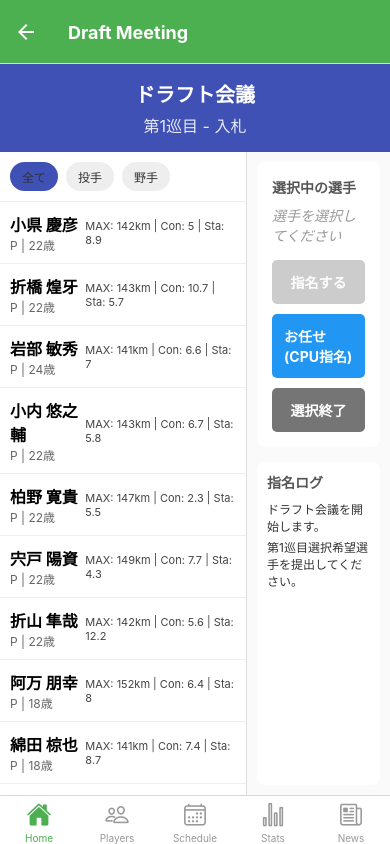
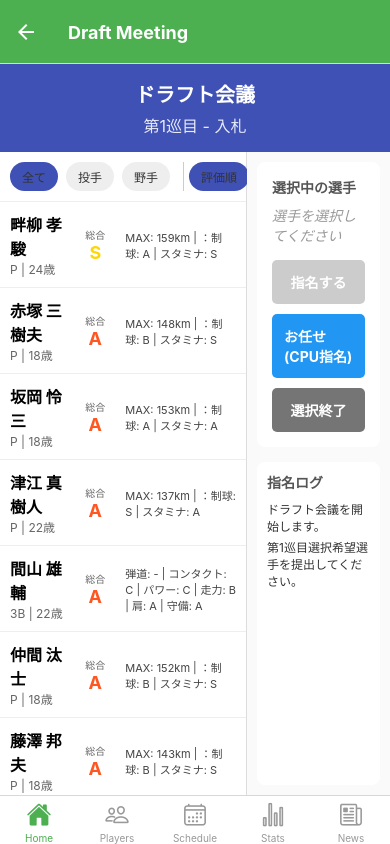
Before and after one commit to hasuximoto/penanto_baseball_game, a React Native app: screen /Draft in a window 390 px wide. Built offline with nearby package versions, Linux system fonts and the light colour scheme.

Commit message:
ドラフトの見た目修正

```diff
--- a/src/screens/DraftScreen.tsx
+++ b/src/screens/DraftScreen.tsx
@@ -9,6 +9,16 @@ import { dbManager } from '@/services/databaseManager';
 import { TeamStrategyManager } from '@/services/teamStrategyManager';
 import { Player, TeamId, NewsItem } from '@/types';
 import { Ionicons } from '@expo/vector-icons';
+
+const getRank = (value: number | undefined): string => {
+  if (value === undefined) return '-';
+  if (value >= 11) return 'S';
+  if (value >= 9) return 'A';
+  if (value >= 7) return 'B';
+  if (value >= 5) return 'C';
+  if (value >= 3) return 'D';
+  return 'E';
+};
 
 export const DraftScreen = () => {
   const navigation = useNavigation();
@@ -25,6 +35,7 @@ export const DraftScreen = () => {
   const [logs, setLogs] = useState<string[]>([]);
   const [selectedCandidate, setSelectedCandidate] = useState<Player | null>(null);
   const [filterPosition, setFilterPosition] = useState<'All' | 'P' | 'Fielder'>('All');
+  const [sortType, setSortType] = useState<'Evaluation' | 'Newest'>('Evaluation');
   const [isDraftOver, setIsDraftOver] = useState(false);
   const [teams, setTeams] = useState<any[]>([]);
   const [teamNeeds, setTeamNeeds] = useState<Record<string, any>>({});
@@ -237,8 +248,11 @@ export const DraftScreen = () => {
       teams.forEach(team => {
           if (team.id === gameState.selectedTeamId) return;
 
-          // 候補から選ぶ (既に誰かが選んでいてもOK)
-          const available = candidates; // 全員対象
+          // 既に指名済みのチームはスキップ
+          if (draftResults[team.id] && draftResults[team.id].length >= currentRound) return;
+
+          // 候補から選ぶ (既に誰かが選んでいてもOK、ただし確定済みの選手は除く)
+          const available = candidates.filter(p => (p.team as string) === 'unknown');
           const needs = getDynamicNeeds(team.id);
 
           let bestPlayer: Player | null = null;
@@ -314,12 +328,15 @@ export const DraftScreen = () => {
 
       if (losers.length > 0) {
           addLog(`--- 外れ1位指名 (${losers.length}球団) ---`);
-          // 外れたチームだけでウェーバー順に指名させる (簡易実装)
-          // pickOrderから losers に含まれるチームだけを抽出して再構築
-          const newOrder = pickOrder.filter(tid => losers.includes(tid));
-          setPickOrder(newOrder);
-          setCurrentPickIndex(0);
-          setDraftPhase('waiver'); // ここからはウェーバー扱い
+          // 外れたチームだけで再度入札させる
+          setNominations({}); // リセット
+          setDraftPhase('nomination'); // 再入札
+
+          // ユーザーが敗者チームに含まれている場合のみアラートを表示
+          if (gameState.selectedTeamId && losers.includes(gameState.selectedTeamId)) {
+             showAlert("抽選結果", "抽選に外れました。\n再度、指名選手を選択してください。");
+          }
+          // ユーザーが敗者でない場合は、useEffectが自動的に進行させる
       } else {
           // 全員確定 -> 2巡目へ
           addLog("1巡目指名終了。2巡目へ移ります。");
@@ -332,8 +349,34 @@ export const DraftScreen = () => {
       }
   };
 
+  // ハズレ1位指名の自動進行 (ユーザーが指名済みの場合)
+  useEffect(() => {
+      if (draftPhase === 'nomination' && currentRound === 1 && !loading) {
+          const userTeamId = gameState.selectedTeamId;
+          if (!userTeamId) return;
+
+          const userHasDrafted = (draftResults[userTeamId]?.length || 0) >= 1;
+
+          // ユーザーが指名済みだが、まだ指名していないチームがある場合 (ハズレ1位)
+          if (userHasDrafted) {
+              // まだ指名していないチームがあるか確認
+              const pendingTeams = teams.filter(t => {
+                  const draftedCount = draftResults[t.id]?.length || 0;
+                  return draftedCount < 1;
+              });
+
+              if (pendingTeams.length > 0) {
+                  // 少し待ってからCPU指名を実行
+                  const timer = setTimeout(() => {
+                      processFirstRoundNominations(null);
+                  }, 1000);
+                  return () => clearTimeout(timer);
+              }
+          }
+      }
+  }, [draftPhase, currentRound, draftResults, loading, teams, gameState.selectedTeamId]);
+
   const handleCpuPick = (teamId: string) => {
-    // ロースター制限チェック
     const currentRosterCount = (teamRosterCounts[teamId] || 0) + (draftResults[teamId]?.length || 0);
     if (currentRosterCount >= ROSTER_LIMIT) {
         addLog(`${teams.find(t => t.id === teamId)?.name || teamId} は定員に達したため選択を終了します。`);
@@ -380,9 +423,9 @@ export const DraftScreen = () => {
 
   const getPlayerScore = (p: Player) => {
       if (p.position === 'P') {
-          return (p.abilities.speed || 0) + (p.abilities.control || 0) * 10 + (p.abilities.stamina || 0) * 10;
+          return (p.scoutInfo?.speed || 0) + (p.scoutInfo?.control || 0) * 10 + (p.scoutInfo?.stamina || 0) * 10;
       } else {
-          return (p.abilities.contact || 0) * 10 + (p.abilities.power || 0) * 10 + (p.abilities.fielding || 0) * 10;
+          return (p.scoutInfo?.contact || 0) * 10 + (p.scoutInfo?.power || 0) * 10 + (p.scoutInfo?.fielding || 0) * 10;
       }
   };
 
@@ -441,8 +484,20 @@ export const DraftScreen = () => {
     }
 
     // 通常指名
-    executePick(teamId, targetPlayer);
-    setSelectedCandidate(null);
+    showAlert(
+        "自動指名",
+        `CPU推奨選手: ${targetPlayer.name} (${targetPlayer.position})\nこの選手を指名しますか？`,
+        [
+            { text: "キャンセル", style: "cancel" },
+            {
+                text: "指名する",
+                onPress: () => {
+                    executePick(teamId, targetPlayer);
+                    setSelectedCandidate(null);
+                }
+            }
+        ]
+    );
   };
 
   const handleUserPick = () => {
@@ -649,9 +704,40 @@ export const DraftScreen = () => {
     return unsubscribe;
   }, [navigation, draftResults]);
 
+  const calculateScoutScore = (p: Player) => {
+    if (!p.scoutInfo) return 0;
+    if (p.position === 'P') {
+        // 投手: 球速 + コン + スタ
+        // 平均: 145 + 75 + 75 = 295
+        const score = (p.scoutInfo.speed || 0) + (p.scoutInfo.control || 0) * 10 + (p.scoutInfo.stamina || 0) * 10;
+        return score * 1.2; // 野手とスケールを合わせる補正
+    } else {
+        // 野手: 5ツール
+        // 平均: 7.5 * 10 * 5 = 375
+        return (
+            (p.scoutInfo.contact || 0) * 10 +
+            (p.scoutInfo.power || 0) * 10 +
+            (p.scoutInfo.speedFielder || 0) * 10 +
+            (p.scoutInfo.arm || 0) * 10 +
+            (p.scoutInfo.fielding || 0) * 10
+        );
+    }
+  };
+
+  const getOverallRankLetter = (score: number) => {
+    if (score >= 450) return 'S';
+    if (score >= 380) return 'A';
+    if (score >= 320) return 'B';
+    if (score >= 260) return 'C';
+    if (score >= 200) return 'D';
+    return 'E';
+  };
+
   const renderCandidateItem = ({ item }: { item: Player }) => {
     const isSelected = selectedCandidate?.id === item.id;
     const isTaken = (item.team as string) !== 'unknown';
+    const score = calculateScoutScore(item);
+    const rank = getOverallRankLetter(score);
 
     return (
       <TouchableOpacity
@@ -667,14 +753,22 @@ export const DraftScreen = () => {
             <Text style={styles.candidateName}>{item.name}</Text>
             <Text style={styles.candidateDetail}>{item.position} | {item.age}歳</Text>
         </View>
+        <View style={styles.rankContainer}>
+            <Text style={styles.rankLabel}>総合</Text>
+            <Text style={[styles.rankValue, { color: rank === 'S' ? '#FFD700' : rank === 'A' ? '#FF5722' : '#333' }]}>{rank}</Text>
+        </View>
         <View style={styles.candidateStats}>
             {item.position === 'P' ? (
-                <Text style={styles.statText}>MAX: {item.abilities.speed}km | Con: {item.abilities.control} | Sta: {item.abilities.stamina}</Text>
+                <Text style={styles.statText}>MAX: {item.scoutInfo?.speed}km | ：制球: {getRank(item.scoutInfo?.control)} | スタミナ: {getRank(item.scoutInfo?.stamina)}</Text>
             ) : (
-                <Text style={styles.statText}>Daan: {item.abilities.trajectory} | Con: {item.abilities.contact} | Pow: {item.abilities.power}</Text>
+                <Text style={styles.statText}>弾道: {item.scoutInfo?.trajectory ? Math.round(item.scoutInfo.trajectory) : '-'} | コンタクト: {getRank(item.scoutInfo?.contact)} | パワー: {getRank(item.scoutInfo?.power)} | 走力: {getRank(item.scoutInfo?.speedFielder)} | 肩: {getRank(item.scoutInfo?.arm)} | 守備: {getRank(item.scoutInfo?.fielding)}</Text>
+            )}
+            {isTaken && (
+                <Text style={styles.takenText}>
+                    {teams.find(t => t.id === item.team)?.name || item.team} {item.draftRank}位
+                </Text>
             )}
         </View>
-        {isTaken && <Text style={styles.takenText}>指名済</Text>}
       </TouchableOpacity>
     );
   };
@@ -683,12 +777,23 @@ export const DraftScreen = () => {
       if (filterPosition === 'All') return true;
       if (filterPosition === 'P') return p.position === 'P';
       return p.position !== 'P';
+  }).sort((a, b) => {
+      if (sortType === 'Evaluation') {
+          return calculateScoutScore(b) - calculateScoutScore(a);
+      }
+      return 0; // デフォルト順（ID順など）
   });
 
   const currentTeamId = pickOrder[currentPickIndex];
   const currentTeamName = teams.find(t => t.id === currentTeamId)?.name || currentTeamId;
+
   // 1巡目入札時は、順番に関係なくユーザーのターンとする
-  const isUserTurn = !isDraftOver && (draftPhase === 'nomination' || currentTeamId === gameState.selectedTeamId);
+  // ただし、既に指名済みの場合は除く
+  const isUserDoneInRound = gameState.selectedTeamId ? (draftResults[gameState.selectedTeamId]?.length || 0) >= currentRound : false;
+  const isUserTurn = !isDraftOver && (
+      (draftPhase === 'nomination' && !isUserDoneInRound) ||
+      (draftPhase !== 'nomination' && currentTeamId === gameState.selectedTeamId)
+  );
 
   return (
     <View style={styles.container}>
@@ -717,6 +822,13 @@ export const DraftScreen = () => {
                 </TouchableOpacity>
                 <TouchableOpacity style={[styles.filterButton, filterPosition === 'Fielder' && styles.activeFilter]} onPress={() => setFilterPosition('Fielder')}>
                     <Text style={styles.filterText}>野手</Text>
+                </TouchableOpacity>
+                <View style={styles.separator} />
+                <TouchableOpacity style={[styles.filterButton, sortType === 'Evaluation' && styles.activeFilter]} onPress={() => setSortType('Evaluation')}>
+                    <Text style={styles.filterText}>評価順</Text>
+                </TouchableOpacity>
+                <TouchableOpacity style={[styles.filterButton, sortType === 'Newest' && styles.activeFilter]} onPress={() => setSortType('Newest')}>
+                    <Text style={styles.filterText}>新着順</Text>
                 </TouchableOpacity>
             </View>
             <FlatList
@@ -865,6 +977,12 @@ const styles = StyleSheet.create({
   activeFilter: {
     backgroundColor: '#3F51B5',
   },
+  separator: {
+    width: 1,
+    height: '100%',
+    backgroundColor: '#ccc',
+    marginHorizontal: 5,
+  },
   filterText: {
     fontSize: 12,
     color: '#333',
@@ -890,6 +1008,20 @@ const styles = StyleSheet.create({
   candidateInfo: {
     flex: 1,
   },
+  rankContainer: {
+    alignItems: 'center',
+    justifyContent: 'center',
+    marginHorizontal: 10,
+    width: 40,
+  },
+  rankLabel: {
+    fontSize: 10,
+    color: '#666',
+  },
+  rankValue: {
+    fontSize: 18,
+    fontWeight: 'bold',
+  },
   candidateName: {
     fontSize: 16,
     fontWeight: 'bold',
@@ -914,7 +1046,7 @@ const styles = StyleSheet.create({
     fontSize: 12,
     color: '#F44336',
     fontWeight: 'bold',
-    marginLeft: 10,
+    marginTop: 2,
   },
   selectedInfo: {
     padding: 15,
--- a/src/services/draftManager.ts
+++ b/src/services/draftManager.ts
@@ -24,6 +24,11 @@ export class DraftManager {
     }
 
     return candidates;
+  }
+
+  private static generateScoutValue(value: number, max: number = 15): number {
+    const noise = RandomUtils.normal(0, 1.5);
+    return Math.max(0, Math.min(max, value + noise));
   }
 
   private static generatePitcher(index: number): Player {
@@ -74,6 +79,11 @@ export class DraftManager {
       age,
       origin,
       team: 'unknown' as any, // Not assigned yet
+      scoutInfo: {
+        speed: speed,
+        control: this.generateScoutValue(control),
+        stamina: this.generateScoutValue(stamina)
+      },
       stats: {
         average: 0, homeRuns: 0, rbi: 0, stolenBases: 0, obp: 0,
         hits: 0, atBats: 0, era: 0, wins: 0, losses: 0, saves: 0,
@@ -126,6 +136,7 @@ export class DraftManager {
     const defense = genStat(); // Fielding
     const arm = genStat();
     const eye = genStat();
+    const trajectory = RandomUtils.int(1, 4);
 
     // Aptitudes
     const aptitudes = {
@@ -159,6 +170,14 @@ export class DraftManager {
       age,
       origin,
       team: 'unknown' as any,
+      scoutInfo: {
+        contact: this.generateScoutValue(contact),
+        power: this.generateScoutValue(power),
+        speedFielder: this.generateScoutValue(speed),
+        arm: this.generateScoutValue(arm),
+        fielding: this.generateScoutValue(defense),
+        trajectory: this.generateScoutValue(trajectory, 4)
+      },
       stats: {
         average: 0, homeRuns: 0, rbi: 0, stolenBases: 0, obp: 0,
         hits: 0, atBats: 0, era: 0, wins: 0, losses: 0, saves: 0,
@@ -170,7 +189,7 @@ export class DraftManager {
         bunt: genStat(),
         aggressiveness: genStat(),
         steal: genStat(),
-        trajectory: RandomUtils.int(1, 4),
+        trajectory,
         experience: 0,
         pinchHitter: 0,
         rosterSlot: '',
```
Also changed, not shown: src/types/index.ts (+14 -0 lines).
